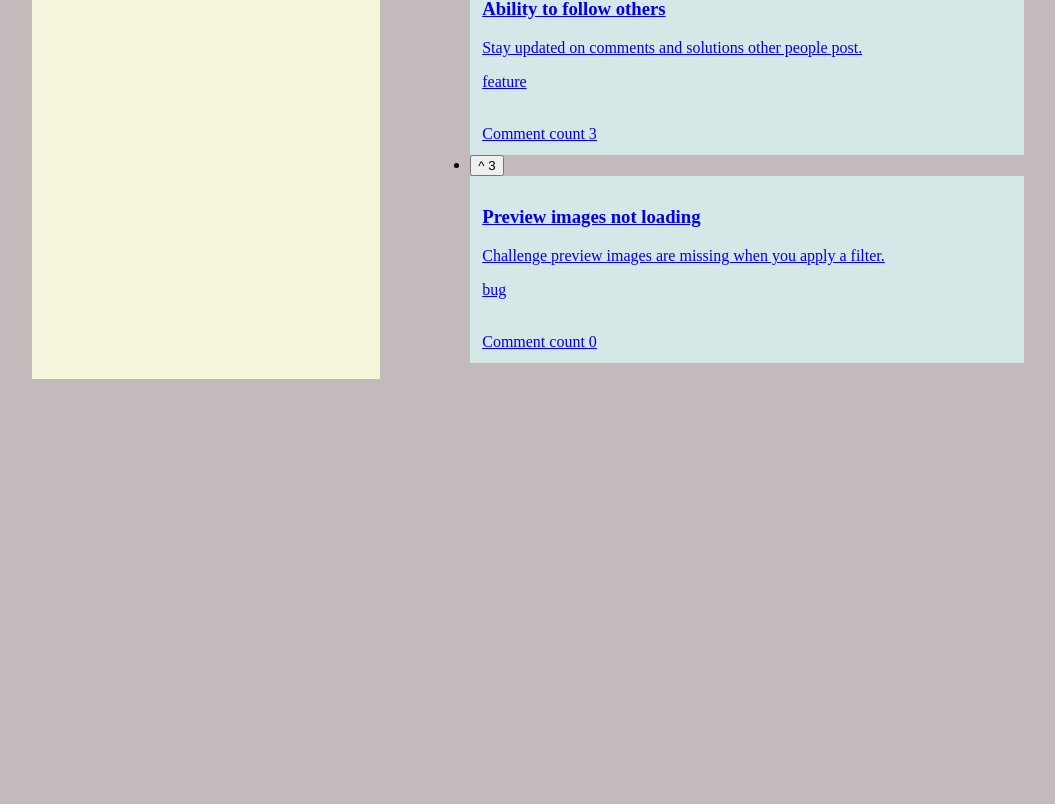
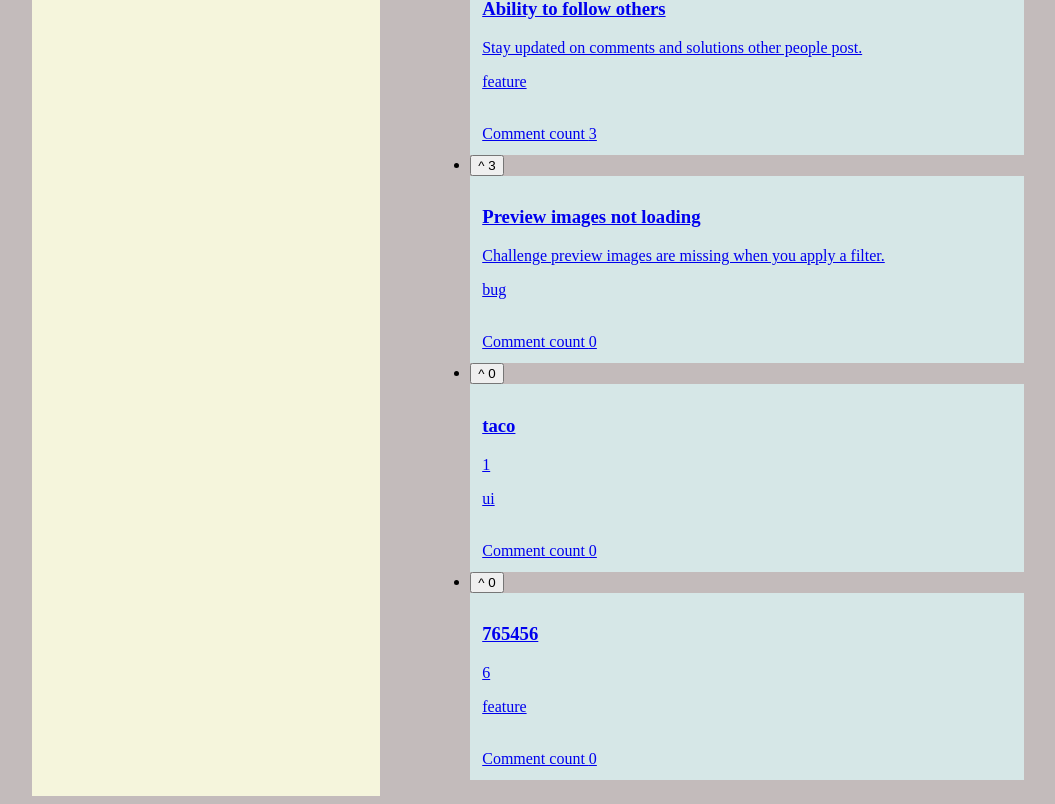
Before and after one commit to crsecu/productFeedbackApp, a React app: page /feedbackBoard in a window 1280 px wide. Shown: the part 1167-1971 px from the top of the page, without its empty margins (6-1061 px from the left). Before the commit the page ends 1554 px from the top, so only its background shows below. Built offline with nearby package versions, Linux system fonts and the light colour scheme; data requests are answered from the project's data file; the HTML template or start-up script is replaced by a standard one.

Commit message:
conditionally hide feedbackBoard/developmentRoadmap content when createFeedback is active to display it as a full-page view

```diff
--- a/data/data.json
+++ b/data/data.json
@@ -123,6 +123,24 @@
       "status": "live",
       "description": "Small animations at specific points can add delight.",
       "commentCount": 2
+    },
+    {
+      "id": "4cfa",
+      "title": "taco",
+      "category": "ui",
+      "description": "1",
+      "status": "suggestion",
+      "upvotes": 0,
+      "commentCount": 0
+    },
+    {
+      "id": "9cf5",
+      "title": "765456",
+      "category": "feature",
+      "description": "6",
+      "status": "suggestion",
+      "upvotes": 0,
+      "commentCount": 0
     }
   ],
   "comments": [
--- a/src/features/feedback/FeedbackBoardPage.tsx
+++ b/src/features/feedback/FeedbackBoardPage.tsx
@@ -1,4 +1,4 @@
-import { Link, Outlet } from "react-router-dom";
+import { Link, Outlet, useLocation } from "react-router-dom";
 import PageHeader from "../../ui/PageHeader";
 import FilterByCategory from "./FilterByCategory";
 import RoadmapPreviewTile from "../roadmap/RoadmapPreviewTile";
@@ -9,7 +9,17 @@ import SortBy from "./SortBy";
 import TitleCard from "./TitleCard";
 
 function FeedbackBoardPage(): React.JSX.Element {
+  /* TO DO: create custom hook - this logic is also used inside roadmapDevelopment */
+  const location = useLocation();
+  const isCreateFeedback =
+    location.pathname === "/feedbackBoard/createFeedback";
+  console.log("createFeedback???", isCreateFeedback);
+
   return (
+    <>
+      {isCreateFeedback ? (
+        <Outlet />
+      ) : (
         <div className="feedbackBoard_layout">
           <div className="feecbackBoard_leftSection">
             <PageHeader>
@@ -29,10 +39,11 @@ function FeedbackBoardPage(): React.JSX.Element {
               </Link>
             </ActionBar>
 
-        <Outlet />
             <FeedbackList />
           </main>
         </div>
+      )}
+    </>
   );
 }
 
--- a/src/features/roadmap/RoadmapPage.tsx
+++ b/src/features/roadmap/RoadmapPage.tsx
@@ -1,4 +1,4 @@
-import { Link, Outlet, useLoaderData } from "react-router-dom";
+import { Link, Outlet, useLoaderData, useLocation } from "react-router-dom";
 import RoadmapStatusColumn from "./RoadmapStatusColumn";
 import PageHeader from "../../ui/PageHeader";
 import { FeedbackType, RoadmapStatusType } from "../../types/feedback.types";
@@ -9,18 +9,32 @@ function RoadmapPage(): React.JSX.Element {
     FeedbackType[]
   >;
 
+  /* TO DO: create custom hook - this logic is also used inside feedbackBoard */
+  const location = useLocation();
+  const isCreateFeedback =
+    location.pathname === "/developmentRoadmap/createFeedback";
+  console.log("createFeedback???", isCreateFeedback);
+
   const { planned, "in-Progress": inProgress, live } = dataFromLoader;
 
   return (
     <>
+      {isCreateFeedback ? (
+        <Outlet />
+      ) : (
+        <>
+          {" "}
           <PageHeader>
             <Link to="/feedbackBoard">Go Back</Link>
             <h1>Roadmap</h1>
-        <Link to={"createFeedback"} state={{ from: location.pathname }} replace>
+            <Link
+              to={"createFeedback"}
+              state={{ from: location.pathname }}
+              replace
+            >
               Add Feedback
             </Link>
           </PageHeader>
-      <Outlet />
           <main>
             <ul className="roadmap_devStatusPhases">
               <li>
@@ -53,6 +67,8 @@ function RoadmapPage(): React.JSX.Element {
             </ul>
           </main>
         </>
+      )}
+    </>
   );
 }
 
```
Lines whose indentation alone changed are shown as unchanged.
